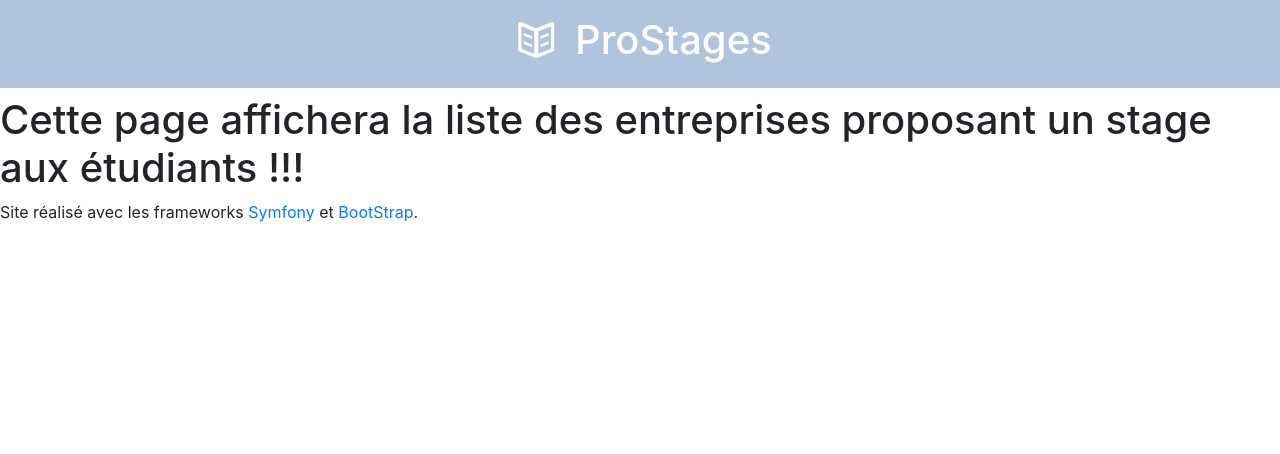
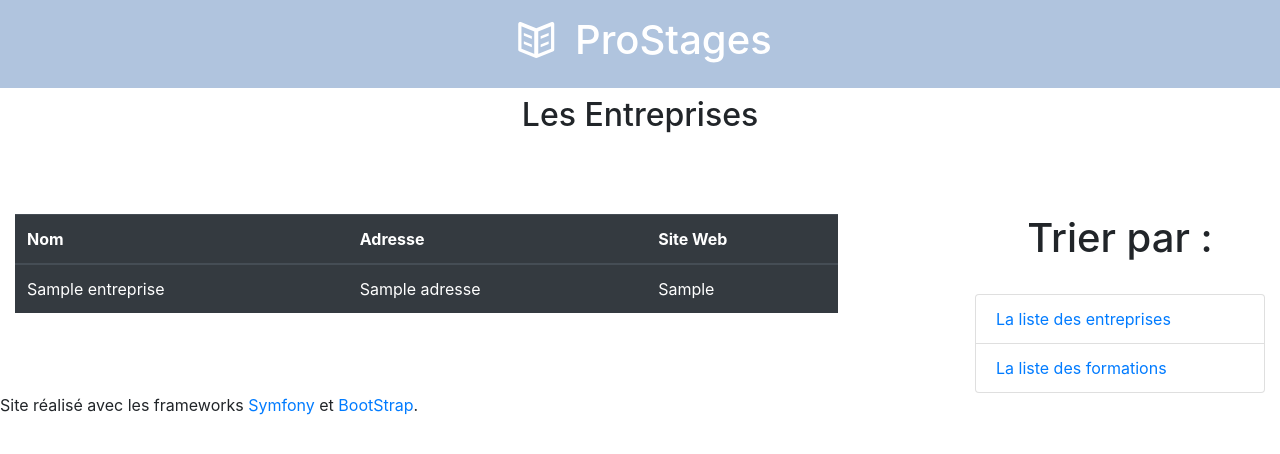
Before and after one commit to MrPattattor/ProStage, a Symfony app: template templates/pro_stage/entreprises.html.twig in a window 1280 px wide. Shown: the top 454 px of the page. Run offline with Twig, Linux system fonts and the light colour scheme; the template is opened without the code that fills it: most values are stand-ins (such as "Sample title", 1, 10 or a date in 2020); some libraries are stand-ins or nearby versions.

Commit message:
Réalisation des pages Entreprise et Formation

```diff
--- a/templates/pro_stage/entreprises.html.twig
+++ b/templates/pro_stage/entreprises.html.twig
@@ -1,7 +1,43 @@
 {% extends 'base.html.twig' %}
 
 {% block contenu %}
-
-<h1> Cette page affichera la liste des entreprises proposant un stage aux étudiants !!!</h1>
+<center><h2>Les Entreprises</h2></center>
+</br></br></br>
+        <div class="container-fluid">
+            <div class="row">
+                <div class="col-md-8">
+                    <table class="table table-dark">
+                            <thead>
+                              <tr>
+                                <th scope="col">Nom</th>
+                                <th scope="col">Adresse</th>
+                                <th scope="col">Site Web</th>
+                              </tr>
+                            </thead>
+                            <tbody>
+                                {% for entrepriseCourante in entreprises %}
+                              <tr>
+                                <td>
+                                {{entrepriseCourante.nom}}
+                                </td>
+                                <td>{{entrepriseCourante.adresse}}</td>
+                                <td>{{entrepriseCourante.siteWeb}}</td>
+                              </tr>
+                              {% endfor %}
+                            </tbody>
+                    </table>
+                </div>
+                <div class="col-md-1"></div>
+                <div class="col-md-3">
+                  <center><h1>Trier par : </h1></center></br>
+                    <div class="list-group">
+                        <a href="{{path('pro_stage_entreprises')}}" class="list-group-item">
+                            La liste des entreprises
+                        </a>
+                        <a href="{{path('pro_stage_formations')}}" class="list-group-item">La liste des formations</a>
+                    </div>
+                </div>
+            </div>
+        </div>
 
 {% endblock %}
```
Also changed, not shown: src/Controller/ProStageController.php (+16 -3 lines), templates/pro_stage/formations.html.twig (+38 -2 lines).
